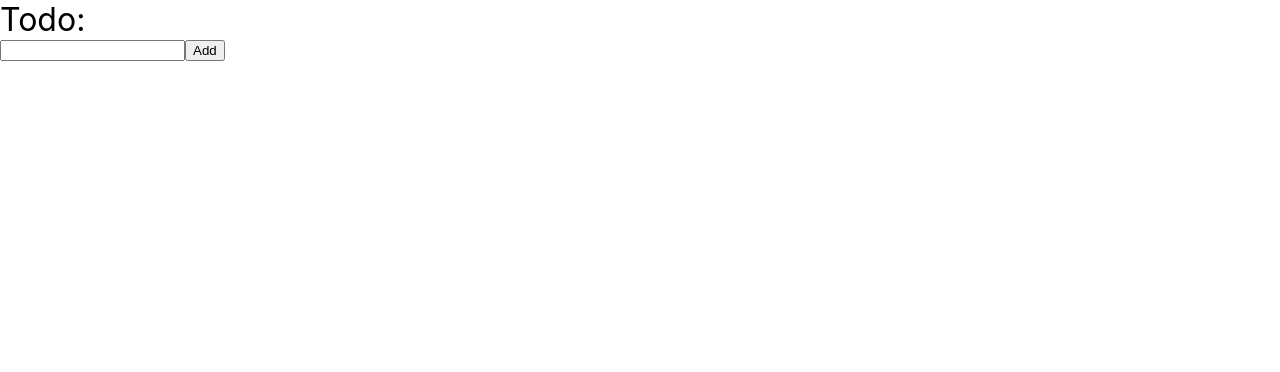
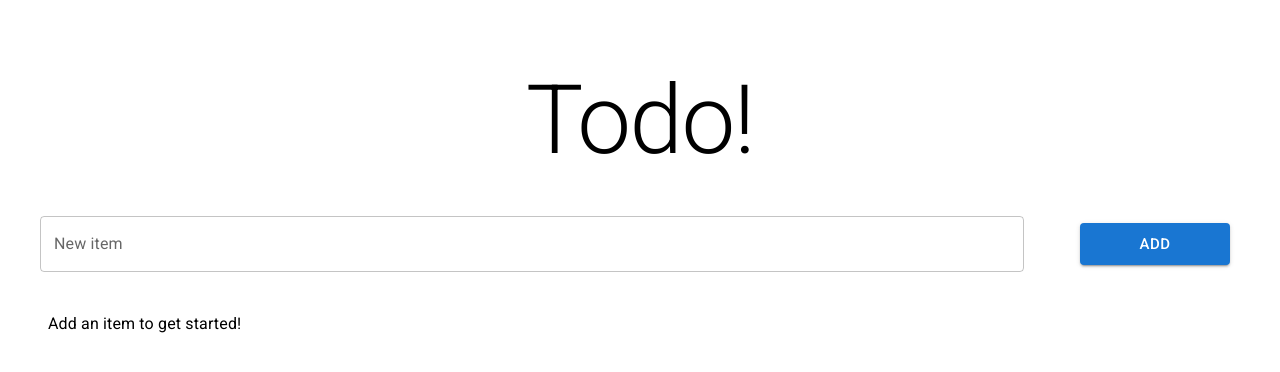
Before and after one commit to bmattlife/TodoList, a React (Create React App) app: page / in a window 1280 px wide. Shown: the top 372 px of the page. Built offline with nearby package versions, Linux system fonts and the light colour scheme.

Commit message:
clean up ui and add controls

```diff
--- a/package.json
+++ b/package.json
@@ -3,6 +3,11 @@
   "version": "0.1.0",
   "private": true,
   "dependencies": {
+    "@emotion/react": "^11.10.6",
+    "@emotion/styled": "^11.10.6",
+    "@fontsource/roboto": "^4.5.8",
+    "@mui/icons-material": "^5.11.11",
+    "@mui/material": "^5.11.15",
     "@testing-library/jest-dom": "^5.16.5",
     "@testing-library/react": "^13.4.0",
     "@testing-library/user-event": "^13.5.0",
--- a/src/App.js
+++ b/src/App.js
@@ -1,13 +1,14 @@
+import * as React from "react";
 import "./App.css";
 import TodoList from "./components/TodoList.js";
 import Header from "./components/Header";
 
 function App() {
     return (
-        <div className="App">
+        <main className="App">
             <Header />
             <TodoList />
-        </div>
+        </main>
     );
 }
 
--- a/src/components/Header.js
+++ b/src/components/Header.js
@@ -1,5 +1,13 @@
+import { Typography } from "@mui/material";
+
 function Header() {
-    return <header className="Header">Todo:</header>;
+    return (
+        <header className="Header">
+            <Typography variant="h1" align="center" mt={8}>
+                Todo!
+            </Typography>
+        </header>
+    );
 }
 
 export default Header;
--- a/src/components/ListControl.js
+++ b/src/components/ListControl.js
@@ -1,9 +1,51 @@
-function ListControl({ handleClick, handleChange, textValue }) {
+import { TextField, Button } from "@mui/material";
+import Grid from "@mui/material/Unstable_Grid2";
+import { useRef } from "react";
+
+function ListControl({ handleClick, handleChange, handleKeyDown, textValue }) {
+    const inputRef = useRef(null);
+
+    function handleButtonClick() {
+        handleClick();
+        inputRef.current.focus();
+    }
+
     return (
-        <div>
-            <input type="text" onChange={handleChange} value={textValue} />
-            <button onClick={handleClick}>Add</button>
-        </div>
+        <Grid container spacing={2} alignItems="center" sx={{ my: 4 }}>
+            <Grid
+                xs={12}
+                sm={12}
+                md={10}
+                sx={{
+                    px: 6,
+                }}
+            >
+                <TextField
+                    id="outlined-start-adornment"
+                    type="text"
+                    onChange={handleChange}
+                    onKeyDown={handleKeyDown}
+                    label="New item"
+                    value={textValue}
+                    fullWidth
+                    size="large"
+                    inputRef={inputRef}
+                />
+            </Grid>
+            <Grid xs={12} sm={12} md={2} textAlign="center">
+                <Button
+                    variant="contained"
+                    size="large"
+                    onClick={handleButtonClick}
+                    sx={{
+                        mr: 7,
+                        width: "75%",
+                    }}
+                >
+                    Add
+                </Button>
+            </Grid>
+        </Grid>
     );
 }
 
--- a/src/components/ListItem.js
+++ /dev/null
@@ -1,6 +0,0 @@
-function ListItem({ text, idx }) {
-    console.log(text);
-    return <li key={idx}>{text}</li>;
-}
-
-export default ListItem;
--- a/src/components/ListView.js
+++ b/src/components/ListView.js
@@ -1,12 +1,40 @@
-import ListItem from "./ListItem";
+import {
+    IconButton,
+    List,
+    ListItem as MuiListItem,
+    ListItemText,
+    Typography,
+} from "@mui/material";
+import { Delete as DeleteIcon } from "@mui/icons-material";
 
-function ListView({ list }) {
+function ListItem({ text, key, onRemove }) {
     return (
-        <ul>
-            {list.map(
-                (item, idx) => item && <ListItem text={item} key={idx} />
+        <MuiListItem key={key}>
+            <IconButton onClick={onRemove}>
+                <DeleteIcon />
+            </IconButton>
+            <ListItemText primary={text} />
+        </MuiListItem>
+    );
+}
+
+function ListView({ list, handleRemove }) {
+    return (
+        <>
+            {list.length === 0 ? (
+                <Typography pl={6}>Add an item to get started!</Typography>
+            ) : (
+                <List dense>
+                    {list.map((item, idx) => (
+                        <ListItem
+                            text={item}
+                            key={idx}
+                            onRemove={() => handleRemove(idx)}
+                        />
+                    ))}
+                </List>
             )}
-        </ul>
+        </>
     );
 }
 
--- a/src/components/TodoList.js
+++ b/src/components/TodoList.js
@@ -1,10 +1,16 @@
 import { useState } from "react";
+import { createTheme, styled } from "@mui/material/styles";
+import Box from "@mui/material/Box";
+import Paper from "@mui/material/Paper";
 import ListView from "./ListView";
 import ListControl from "./ListControl";
+import Grid from "@mui/material/Unstable_Grid2";
+import { ThemeProvider } from "@emotion/react";
+import CssBaseline from "@mui/material/CssBaseline";
 
 function TodoList() {
     const [textValue, setTextValue] = useState("");
-    const [listItems, addListItems] = useState([]);
+    const [listItems, setListItems] = useState([]);
 
     function handleChange(event) {
         setTextValue(event.target.value);
@@ -12,26 +18,35 @@ function TodoList() {
 
     function handleClick() {
         if (textValue.trim()) {
-            addListItems((items) => [...items, textValue.trim()]);
+            setListItems((items) => [...items, textValue.trim()]);
             setTextValue("");
         }
     }
 
+    function handleKeyDown(event) {
+        if (event.key === "Enter") {
+            handleClick();
+        }
+    }
+
+    function handleRemove(idx) {
+        setListItems((items) => {
+            const newItems = [...items];
+            newItems.splice(idx, 1);
+            return newItems;
+        });
+    }
+
     return (
-        <div className="TodoList">
-            <div className="row">
-                <div className="col">
-                    <ListControl
-                        handleClick={handleClick}
-                        handleChange={handleChange}
-                        textValue={textValue}
-                    />
-                </div>
-                <div className="col">
-                    <ListView list={listItems} />
-                </div>
-            </div>
-        </div>
+        <Box>
+            <ListControl
+                handleClick={handleClick}
+                handleChange={handleChange}
+                handleKeyDown={handleKeyDown}
+                textValue={textValue}
+            />
+            <ListView list={listItems} handleRemove={handleRemove} />
+        </Box>
     );
 }
 
```
Also changed, not shown: src/index.js (+13 -9 lines), 1 other file (tests, documents, lock files or other folders).
